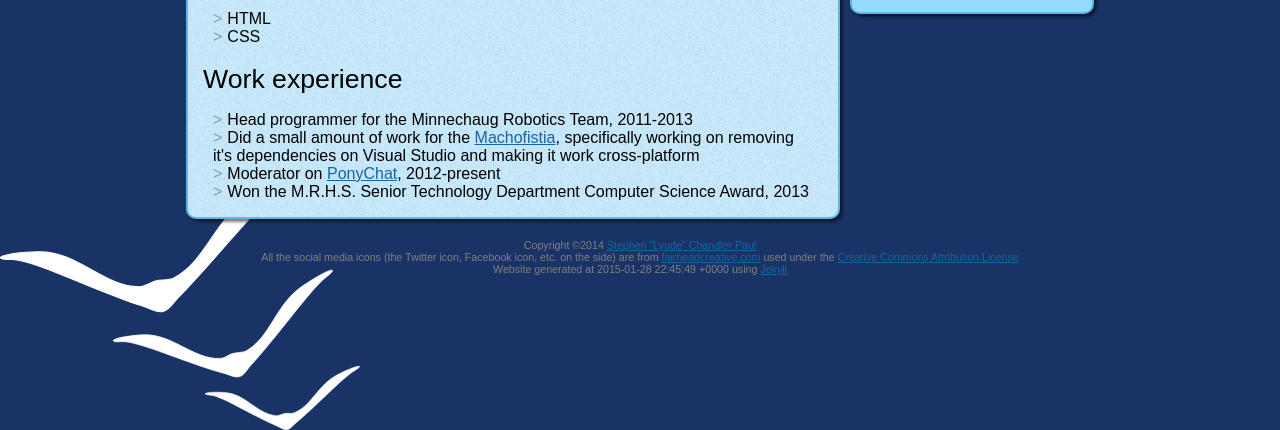
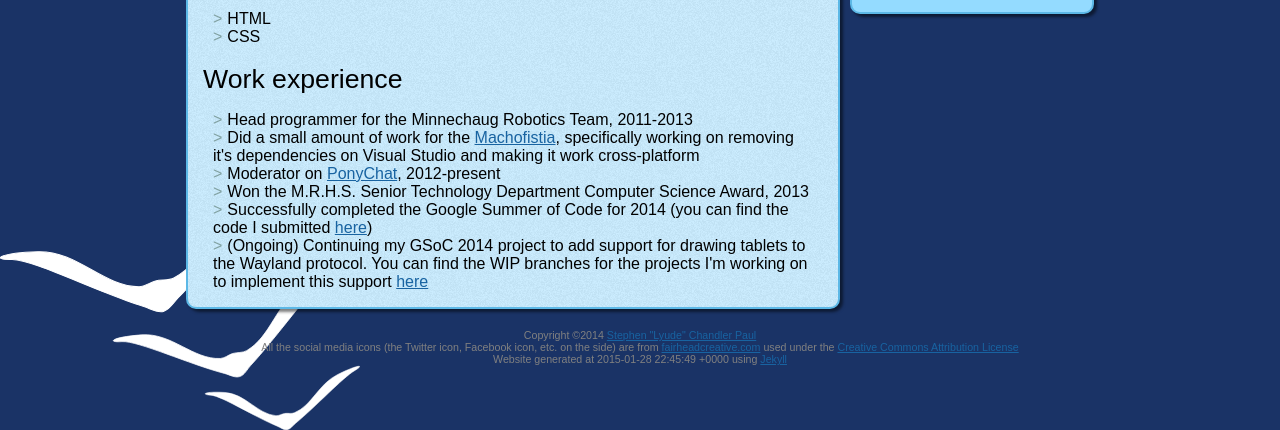
Before and after one commit to Lyude/personal_website, a Jekyll site: the page built from work.html, in a window 1280 px wide, cut to the strip 470-900 px from the top of the page. Built offline with Jekyll 4.4.1, drawn with Linux system fonts in a browser that asks for light colours; nearby versions of some CDN libraries; some web fonts are replaced.

Commit message:
work: Add GSoC and current Wayland work

```diff
--- a/work.html
+++ b/work.html
@@ -34,4 +34,6 @@ layout: default
 	<li>Did a small amount of work for the <a href="http://machofistia.com/">Machofistia</a>, specifically working on removing it's dependencies on Visual Studio and making it work cross-platform</li>
 	<li>Moderator on <a href="http://ponychat.net">PonyChat</a>, 2012-present</li>
 	<li>Won the M.R.H.S. Senior Technology Department Computer Science Award, 2013</li>
+	<li>Successfully completed the Google Summer of Code for 2014 (you can find the code I submitted <a href="https://www.google-melange.com/gsoc/project/details/google/gsoc2014/lyude/5685265389584384">here</a>)</li>
+	<li>(Ongoing) Continuing my GSoC 2014 project to add support for drawing tablets to the Wayland protocol. You can find the WIP branches for the projects I'm working on to implement this support <a href="/projects.html">here</a></li>
 </ul>
```
